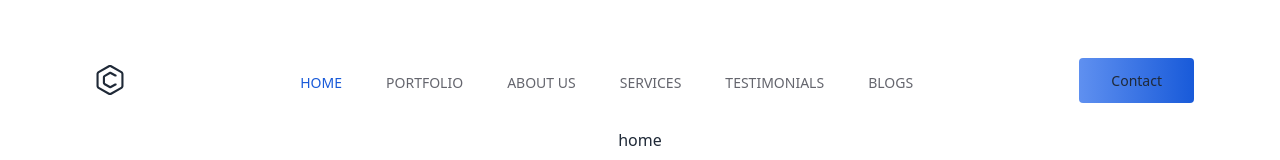
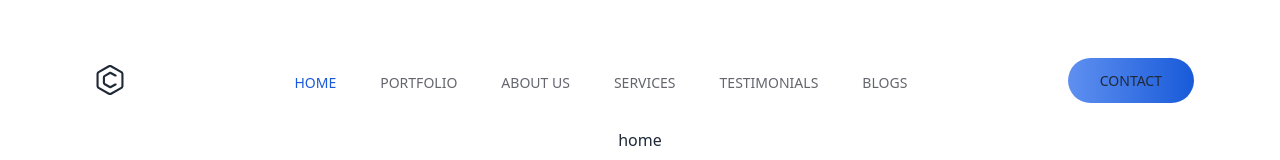
Before and after one commit to RashedAkash/webWhiz, a React (Vite) app: page / in a window 1280 px wide. Shown: the top 160 px of the page. Built offline with nearby package versions, Linux system fonts and the light colour scheme.

Commit message:
rounded btn create

```diff
--- a/src/Pages/Blog/Blog.jsx
+++ b/src/Pages/Blog/Blog.jsx
@@ -3,7 +3,7 @@ import React from 'react';
 const Blog = () => {
   return (
     <div>
-      blog
+
     </div>
   );
 };
--- a/src/Shared/Navbar/Navbar.jsx
+++ b/src/Shared/Navbar/Navbar.jsx
@@ -1,5 +1,6 @@
 import React from 'react';
 import { NavLink } from "react-router-dom";
+import RoudedBtn from '../RoudedBtn/RoudedBtn';
 
 const Navbar = () => {
   return (
@@ -35,7 +36,7 @@ const Navbar = () => {
 		</ul>
 		<div className="items-center flex-shrink-0 hidden lg:flex">
 
-			<button className="self-center px-8 py-3 text-[14px] rounded bg-gradient-to-r from-[#5F90F0] to-[#185AD9] tex">Contact</button>
+			<RoudedBtn text='contact'/>
 		</div>
 		<button className="p-4 lg:hidden">
 			<svg xmlns="http://www.w3.org/2000/svg" fill="none" viewBox="0 0 24 24" stroke="currentColor" className="w-6 h-6 dark:text-gray-100">
--- /dev/null
+++ b/src/Shared/RoudedBtn/RoudedBtn.jsx
@@ -0,0 +1,11 @@
+import React from 'react';
+
+const RoudedBtn = ({text}) => {
+  return (
+    <div>
+      <button className="self-center px-8 py-3 text-[14px] rounded-full uppercase bg-gradient-to-r from-[#5F90F0] to-[#185AD9] tex">{ text}</button>
+    </div>
+  );
+};
+
+export default RoudedBtn;
```
